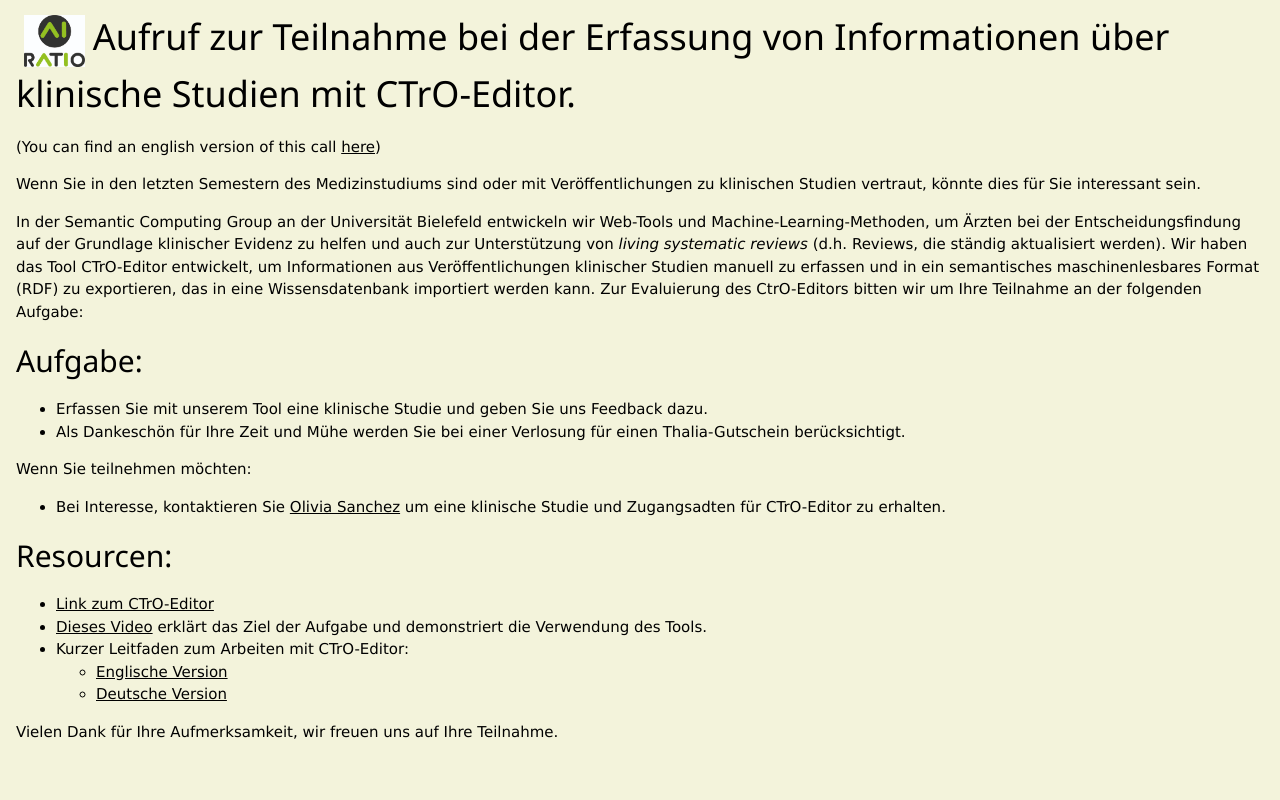
After one commit to ArneKramerSunderbrink/ratio, a Flask app: page /call/de in a window 1280 px wide. The commit adds this page. Run offline with Flask 2, Linux system fonts and the light colour scheme; some libraries are stand-ins or nearby versions.

Commit message:
german version of the call

```diff
--- a/ratio/call.py
+++ b/ratio/call.py
@@ -1,11 +1,23 @@
 # call for participants
 
 from flask import Blueprint
+from flask import redirect
 from flask import render_template
+from flask import url_for
 
 bp = Blueprint('call', __name__, url_prefix='/call')
 
 
 @bp.route('')
 def call():
-    return render_template('call.html')
+    return redirect(url_for('call.call_de'))
+
+
+@bp.route('en')
+def call_en():
+    return render_template('call_en.html')
+
+
+@bp.route('de')
+def call_de():
+    return render_template('call_de.html')
--- /dev/null
+++ b/ratio/templates/call_de.html
@@ -0,0 +1,47 @@
+{% extends 'base.html' %}
+
+{% block title %}{{ frontend_config['tool_name'] }} - Call{% endblock %}
+
+{% block content %}
+<div class="w3-container color2" style="height: 100%;">
+  <h1>
+    <a id="ratio-logo" href="http://ratio.sc.cit-ec.uni-bielefeld.de/home/">{#
+      #}<img src="{{ url_for('static', filename='ratiofarbig.jpg') }}" alt="Ratio logo"></img>{#
+    #}</a>{#
+    #}Aufruf zur Teilnahme bei der Erfassung von Informationen über klinische Studien mit CTrO-Editor.
+  </h1>
+
+  <p>(You can find an english version of this call <a href="{{ url_for('call.call_en') }}">here</a>)</p>
+
+  <p>Wenn Sie in den letzten Semestern des Medizinstudiums sind oder mit Veröffentlichungen zu klinischen Studien vertraut, könnte dies für Sie interessant sein.</p>
+
+  <p>In der Semantic Computing Group an der Universität Bielefeld entwickeln wir Web-Tools und Machine-Learning-Methoden, um Ärzten bei der Entscheidungsfindung auf der Grundlage klinischer Evidenz zu helfen und auch zur Unterstützung von <i>living systematic reviews</i> (d.h. Reviews, die ständig aktualisiert werden). Wir haben das Tool CTrO-Editor entwickelt, um Informationen aus Veröffentlichungen klinischer Studien manuell zu erfassen und in ein semantisches maschinenlesbares Format (RDF) zu exportieren, das in eine Wissensdatenbank importiert werden kann.
+   Zur Evaluierung des CtrO-Editors bitten wir um Ihre Teilnahme an der folgenden Aufgabe:</p>
+
+  <h2>Aufgabe:</h2>
+  <ul>
+    <li>Erfassen Sie mit unserem Tool eine klinische Studie und geben Sie uns Feedback dazu.</li>
+    <li>Als Dankeschön für Ihre Zeit und Mühe werden Sie bei einer Verlosung für einen Thalia-Gutschein berücksichtigt.</li>
+  </ul>
+
+  <p>Wenn Sie teilnehmen möchten:</p>
+  <ul>
+    <li>Bei Interesse, kontaktieren Sie <a href="mailto:olivia.sanchez@uni-bielefeld.de?subject=CTrO-Editor%20Teilnahme">Olivia Sanchez</a> um eine klinische Studie und Zugangsadten für CTrO-Editor zu erhalten.</li>
+  </ul>
+
+  <h2>Resourcen:</h2>
+
+  <ul>
+    <li><a href="https://webtentacle1.techfak.uni-bielefeld.de/ratio/">Link zum CTrO-Editor</a></li>
+    <li><a href="https://drive.google.com/file/d/13qME6RMKtWx1t_HBnRwzsLRslyr7JAfF/view?usp=sharing">Dieses Video</a> erklärt das Ziel der Aufgabe und demonstriert die Verwendung des Tools.</li>
+    <li>Kurzer Leitfaden zum Arbeiten mit CTrO-Editor:
+      <ul>
+        <li><a href="https://drive.google.com/file/d/1DpIg88GKtSpsgMvpoGb9GlwlMq-s-Ce1/view?usp=sharing">Englische Version</a></li>
+        <li><a href="https://drive.google.com/file/d/1zF1ZNFHig9e057bMzluQZf_Ly4ISBRJ1/view?usp=sharing">Deutsche Version</a></li>
+      </ul>
+    </li>
+  </ul>
+
+  <p>Vielen Dank für Ihre Aufmerksamkeit, wir freuen uns auf Ihre Teilnahme.</p>
+</div>
+{% endblock %}
--- a/ratio/templates/call.html
+++ b/ratio/templates/call_en.html
@@ -11,6 +11,8 @@
     #}Call for participation in capturing clinical trial information with CTrO-Editor.
   </h1>
 
+  <p>(You can find a german version of this call <a href="{{ url_for('call.call_de') }}">here</a>)</p>
+
   <p>If you are a medical student in the last years of study, or if you are familiar with clinical trial publications, this may be of your interest.</p>
 
   <p>In the Semantic Computing Group at the Bielefeld University we are developing web tools and machine learning methods to help health practitioners in decision-making based on clinical evidence, and also in the support of living systematic reviews (i.e., reviews that are constantly updated). We have developed the CTrO-Editor tool to manually capture information from clinical trial publications and export it into a semantic-machine-readable format (RDF) that can be inserted into a knowledge base.
@@ -19,7 +21,7 @@
   <h2>Task:</h2>
   <ul>
     <li>Capture one clinical trial with our tool and give us feedback about it.</li>
-    <li>As a thank you for your time and effort, you will be considered in a raffle for a Thalia voucher of 100 Euros.</li>
+    <li>As a thank you for your time and effort, you will be considered in a raffle for a Thalia voucher.</li>
   </ul>
 
   <p>If you would like to participate:</p>
```
